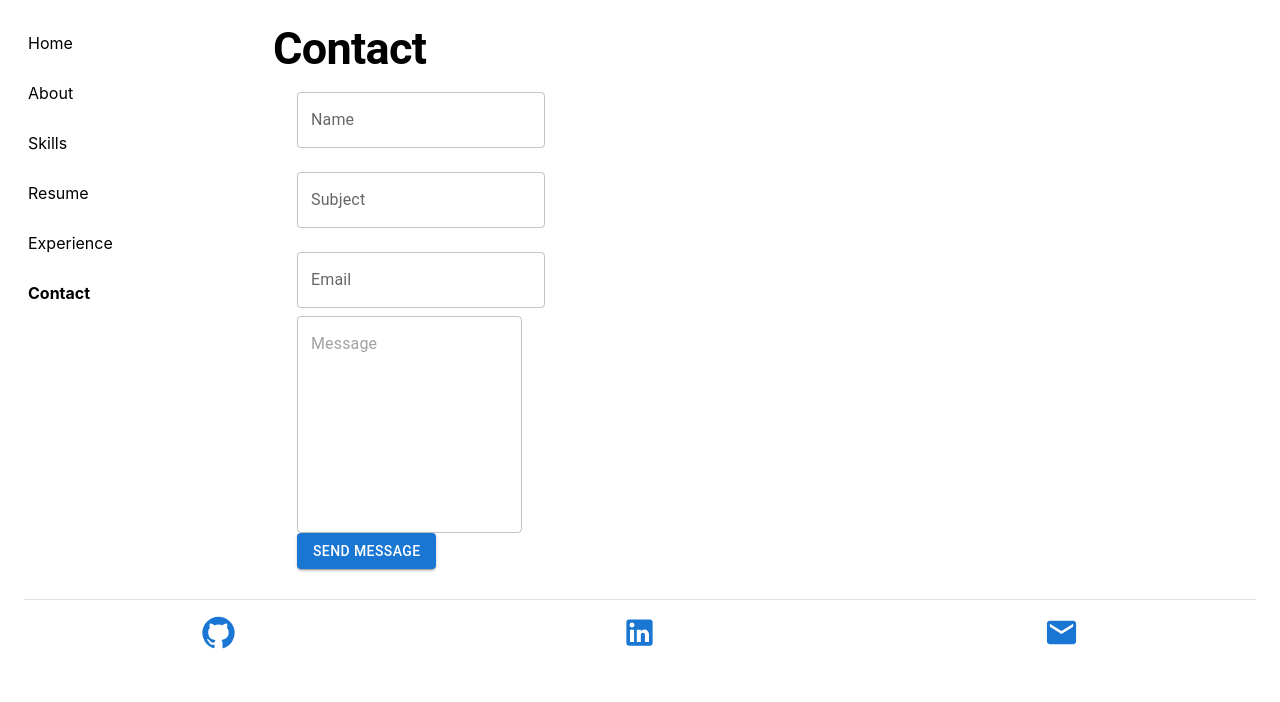
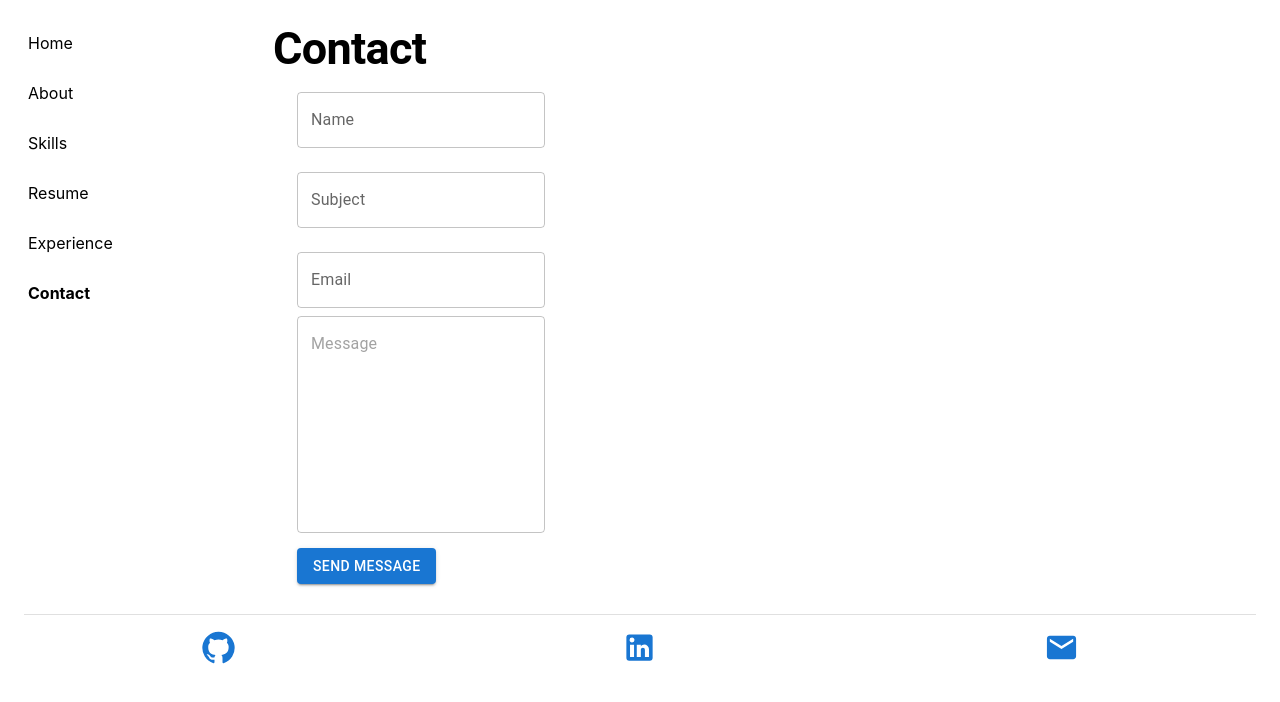
Before and after one commit to armanddevelop/resume-app-ts, a React (Vite) app: page /contactme in a window 1280 px wide. Shown: the top 702 px of the page. Built offline with nearby package versions, Linux system fonts and the light colour scheme.

Commit message:
finish form validations

```diff
--- a/scss/_formStyles.scss
+++ b/scss/_formStyles.scss
@@ -1,3 +1,6 @@
 .container_form {
   padding: 15px;
+  .send-message {
+    margin-top: 15px;
+  }
 }
--- a/src/Components/Fields/InputField.tsx
+++ b/src/Components/Fields/InputField.tsx
@@ -1,6 +1,6 @@
 /* eslint-disable @typescript-eslint/no-explicit-any */
 import { TextField, TextFieldProps } from "@mui/material";
-import { FormikErrors, FormikTouched, useField } from "formik";
+import { FormikErrors, useField } from "formik";
 import { type InputHTMLAttributes } from "react";
 
 type Input = InputHTMLAttributes<HTMLInputElement>;
@@ -13,29 +13,25 @@ interface IInputProps {
   ) => Promise<void | FormikErrors<any>>;
   errors: FormikErrors<any>;
   attrElements: IAttrElement;
-  touched?: FormikTouched<any>;
 }
 
 export const InputField = ({
   errors,
-  touched,
   attrElements,
 }: IInputProps): JSX.Element => {
-  console.log("esto vale attrElements.name ", attrElements.name);
-  console.log(errors);
   const [field] = useField(attrElements.name as string);
   const { onChange, value } = field;
   const errorMessage = errors[attrElements.name as string]
     ? (errors[attrElements.name as string] as string)
     : "";
-  const isError = errors[attrElements.name as string];
-  console.log("esto vale is error ", isError);
+  const isError = Object.keys(errors).includes(attrElements.name as string);
+
   return (
     <TextField
       {...attrElements}
       onChange={onChange}
       value={value}
-      error={Boolean(isError)}
+      error={isError}
       helperText={errorMessage}
     />
   );
--- a/src/Components/Fields/TextTareaField.tsx
+++ b/src/Components/Fields/TextTareaField.tsx
@@ -25,12 +25,13 @@ export const TextTareaField = ({
   const errorMessage = errors[attrElements.name as string]
     ? (errors[attrElements.name as string] as string)
     : "";
+  const isError = Object.keys(errors).includes(attrElements.name as string);
   return (
     <TextField
       {...attrElements}
       onChange={onChange}
       value={value}
-      error={Object.keys(errors).length > 0}
+      error={isError}
       helperText={errorMessage}
     />
   );
--- a/src/Components/Form/Form.tsx
+++ b/src/Components/Form/Form.tsx
@@ -35,13 +35,12 @@ export const GeneralForm = ({
           message: "",
         }}
       >
-        {({ errors, setFieldValue, touched }) => {
+        {({ errors, setFieldValue }) => {
           const fields = formFields.map(
             ({ field, name, value, type, label, placeholder }) => {
               if (field === "input") {
                 return (
                   <InputField
-                    touched={touched}
                     errors={errors}
                     setFieldValue={setFieldValue}
                     attrElements={{
@@ -49,6 +48,7 @@ export const GeneralForm = ({
                       value,
                       type,
                       label,
+                      fullWidth: true,
                       margin: "normal",
                       variant: "outlined",
                     }}
@@ -63,6 +63,7 @@ export const GeneralForm = ({
                       value,
                       rows: 8,
                       multiline: true,
+                      fullWidth: true,
                     }}
                     setFieldValue={setFieldValue}
                     errors={errors}
@@ -76,7 +77,12 @@ export const GeneralForm = ({
               {fields.map((field, idx) => (
                 <div key={idx}>{field}</div>
               ))}
-              <Button variant="contained" type="submit">
+              <Button
+                variant="contained"
+                type="submit"
+                size="medium"
+                className="send-message"
+              >
                 Send message
               </Button>
             </Form>
```
